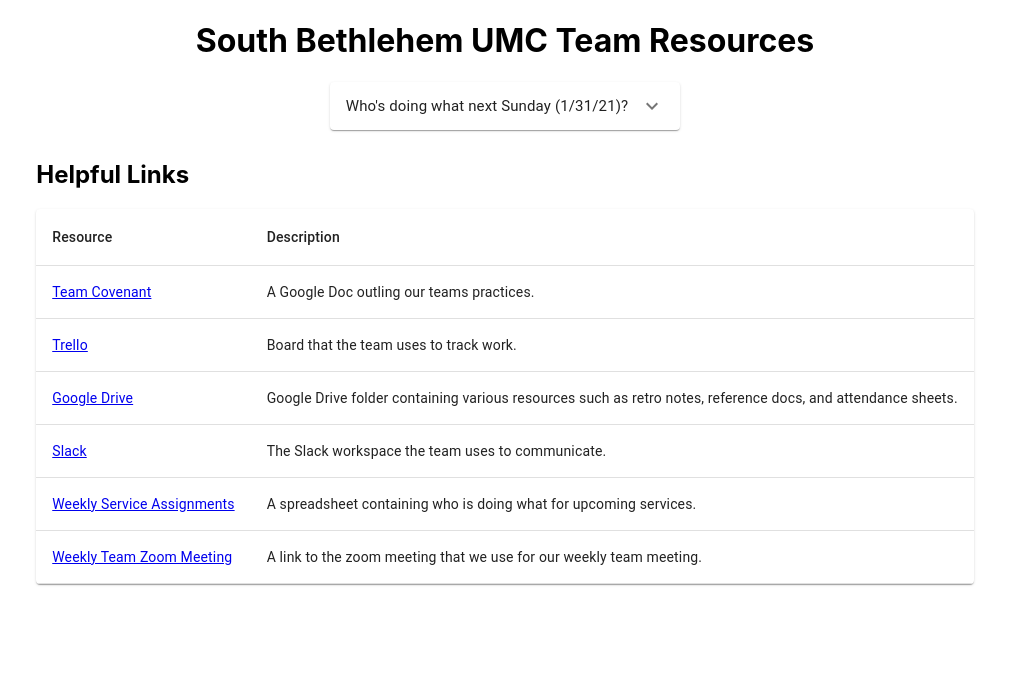
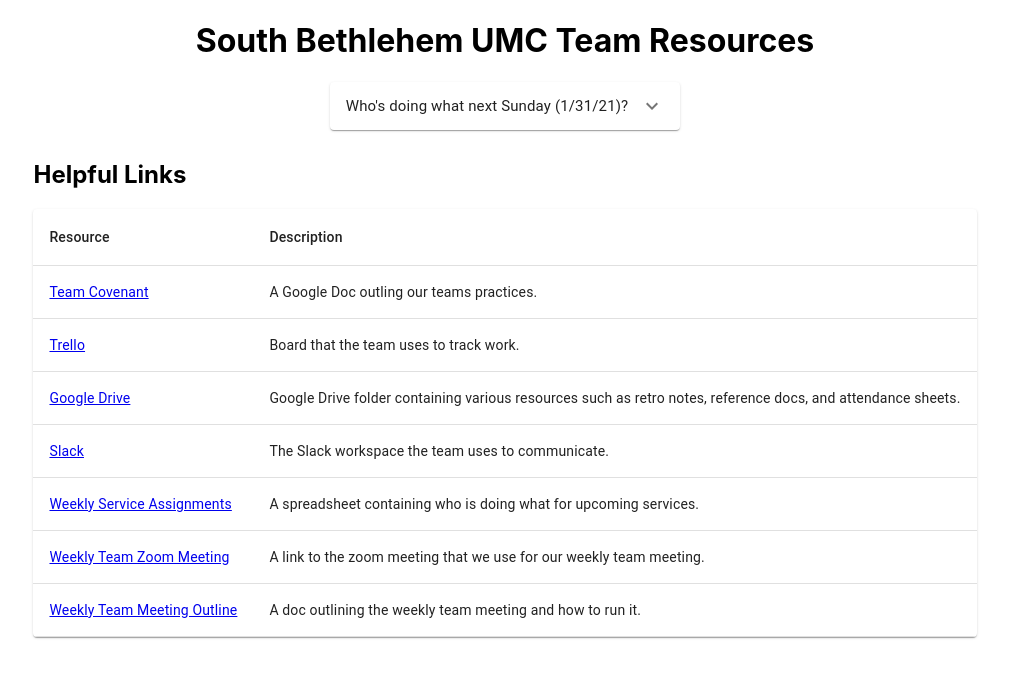
Before and after one commit to bmanley91/sbumc-resource-site, a Next.js app: page / in a window 1280 px wide. Shown: the top 678 px of the page, without its empty margins (135-1144 px from the left). Built offline with nearby package versions, Linux system fonts and the light colour scheme.

Commit message:
Added team meeting doc link.

```diff
--- a/data/resources.js
+++ b/data/resources.js
@@ -22,4 +22,8 @@ export const resourceData = [{
     name: 'Weekly Team Zoom Meeting',
     link: 'https://us02web.zoom.us/j/81681638201?pwd=WklMTFdodUhiZEUwYUZBRnduZmdJUT09',
     description: 'A link to the zoom meeting that we use for our weekly team meeting.'
+}, {
+    name: 'Weekly Team Meeting Outline',
+    link: 'https://docs.google.com/document/d/1giYIF9g_C3AmDwFdOZQ-ujyeY1J1X1RNy9tkCpLmmug/edit#heading=h.ul6e6k40jnjw',
+    description: 'A doc outlining the weekly team meeting and how to run it.'
 }];
```
